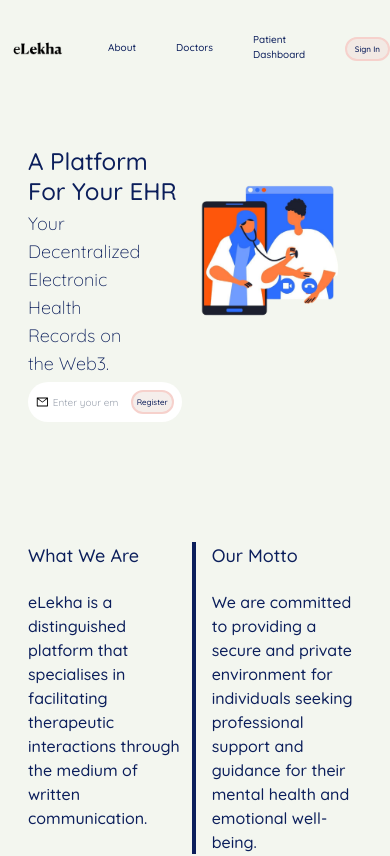
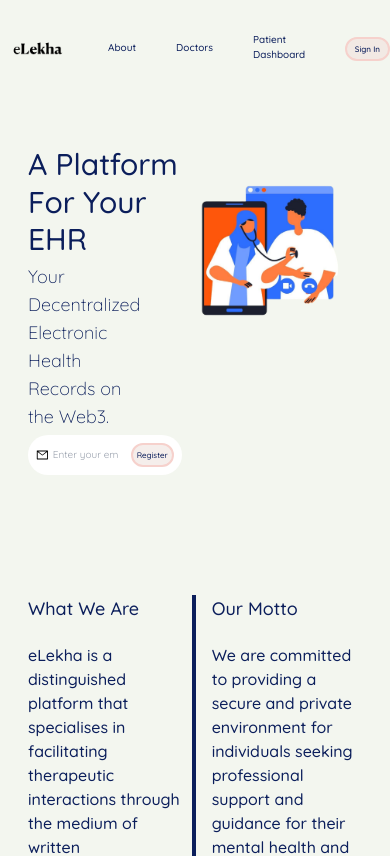
Before and after one commit to rmurarishetti/EHRSoulbound, a Next.js app in the folder ehr-soulbound/: page / in a window 390 px wide. Shown: the top 856 px of the page. Built offline with nearby package versions, Linux system fonts and the light colour scheme; no server answers.

Commit message:
wip: mobile-compatibility

```diff
--- a/ehr-soulbound/src/app/page.tsx
+++ b/ehr-soulbound/src/app/page.tsx
@@ -8,7 +8,7 @@ export default async function Home() {
       <div className="flex flex-wrap justify-start md:p-10 p-2">
         <div className="flex flex-row md:pl-10 pl-5 md:my-20 my-10 w-full">
           <div className="md:mr-10 mr-2">
-            <h3 className="font-quicksand md:max-lg:text-4xl/tight lg:text-6xl/tight text-2xl/tight font-medium text-[#0B1E5B]">
+            <h3 className="font-quicksand max-md:text-3xl/tight md:max-lg:text-4xl/tight lg:text-6xl/tight font-medium text-[#0B1E5B]">
               A Platform For Your EHR
             </h3>
             <div className="w-4/5 pt-1 md:pt-5 font-quicksand md:max-lg:text-xl lg:text-2xl text-lg font-extralight text-[#0B1E5B]">
```
